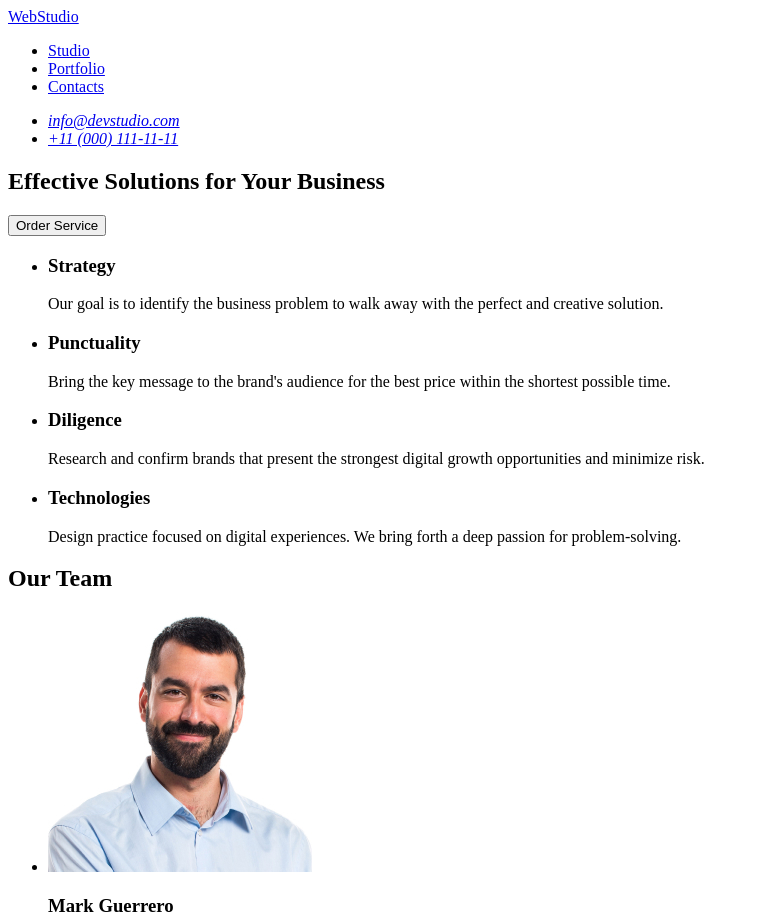
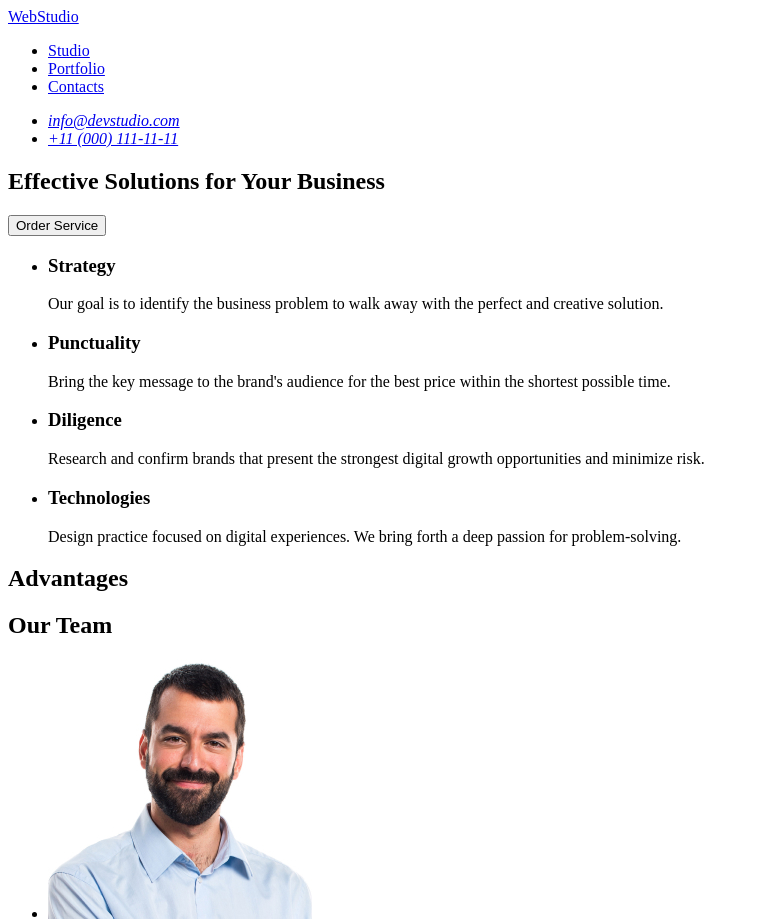
Before and after one commit to OleksandrO89/goit-markup-hw-01, a plain HTML site: page index.html in a window 1280 px wide. Shown: the top 922 px of the page, without its empty margins (0-759 px from the left). Drawn offline with Linux system fonts and the light colour scheme.

Commit message:
update index.html

```diff
--- a/index.html
+++ b/index.html
@@ -68,6 +68,7 @@
                 </p>
             </li>
         </ul>
+        <h2>Advantages</h2>
     </section>
     <section>
         <h2>Our Team</h2>
```
